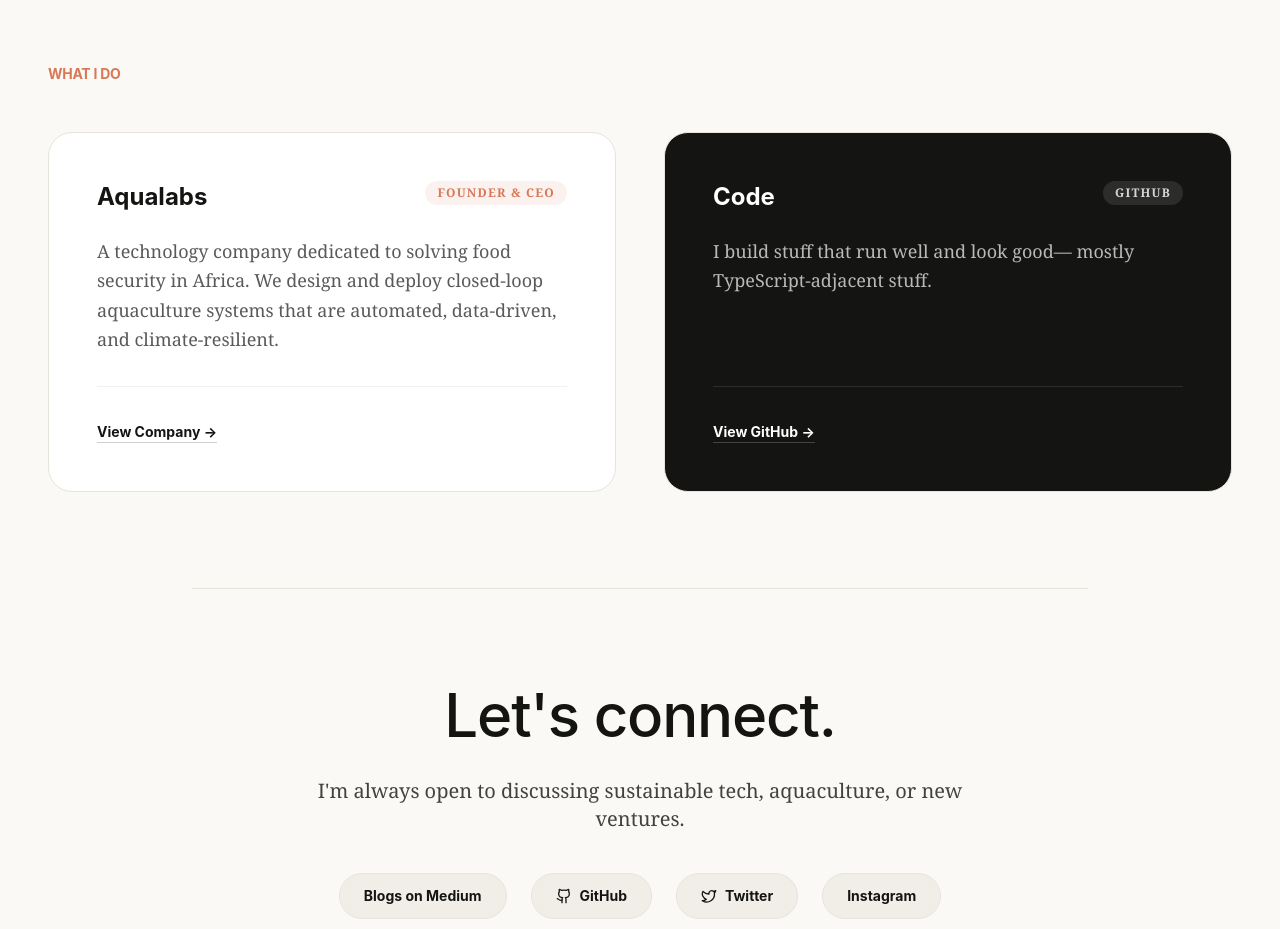
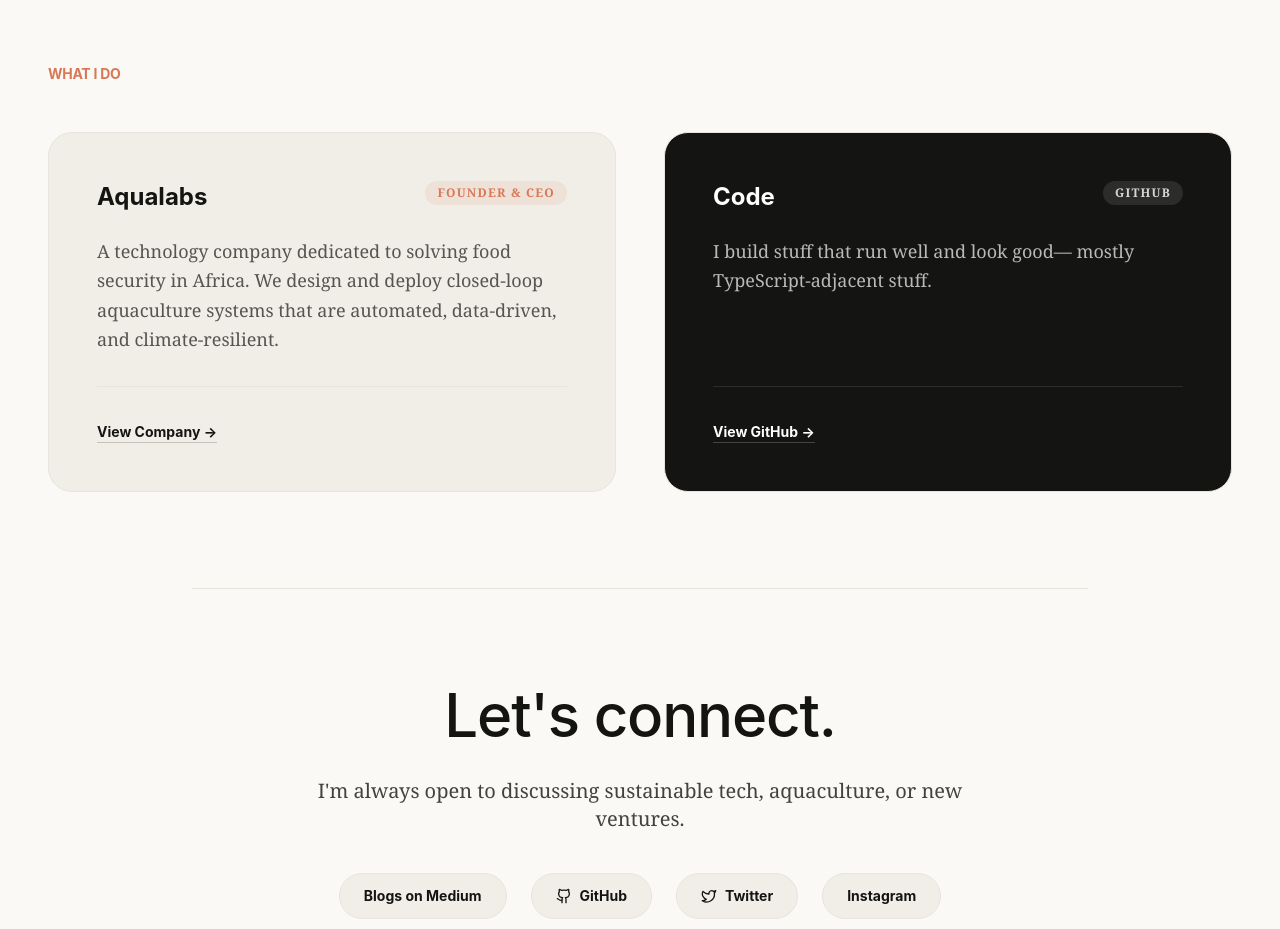
Before and after one commit to victorbash400/victorbash400.github.io, a React (Vite) app: page / in a window 1280 px wide. Shown: the part 960-1889 px from the top of the page. Built offline with nearby package versions, Linux system fonts and the light colour scheme.

Commit message:
style: update Aqualabs card background, title text color, and divider border.

```diff
--- a/src/App.tsx
+++ b/src/App.tsx
@@ -130,18 +130,18 @@
 
           <div className="grid md:grid-cols-2 gap-12">
             {/* Aqualabs Card */}
-            <a href="https://aqualabs.tech" className="group block bg-white border border-accent rounded-3xl overflow-hidden hover:shadow-xl transition-all duration-500">
+            <a href="https://aqualabs.tech" className="group block bg-secondary border border-accent rounded-3xl overflow-hidden hover:shadow-xl transition-all duration-500">
               <div className="p-8 md:p-12 flex flex-col h-full justify-between gap-8">
                 <div>
                   <div className="flex justify-between items-start mb-6">
-                    <span className="font-sans text-2xl font-bold">Aqualabs</span>
+                    <span className="font-sans text-2xl font-bold text-foreground">Aqualabs</span>
                     <span className="px-3 py-1 text-xs font-bold uppercase tracking-widest bg-primary/10 text-primary rounded-full">Founder & CEO</span>
                   </div>
                   <p className="font-serif text-lg text-foreground/70 leading-relaxed">
                     A technology company dedicated to solving food security in Africa. We design and deploy closed-loop aquaculture systems that are automated, data-driven, and climate-resilient.
                   </p>
                 </div>
-                <div className="pt-8 border-t border-accent/50">
+                <div className="pt-8 border-t border-accent">
                   <span className="font-sans text-sm font-bold border-b border-foreground/20 pb-0.5 group-hover:border-primary transition-colors">View Company &rarr;</span>
                 </div>
               </div>
```
